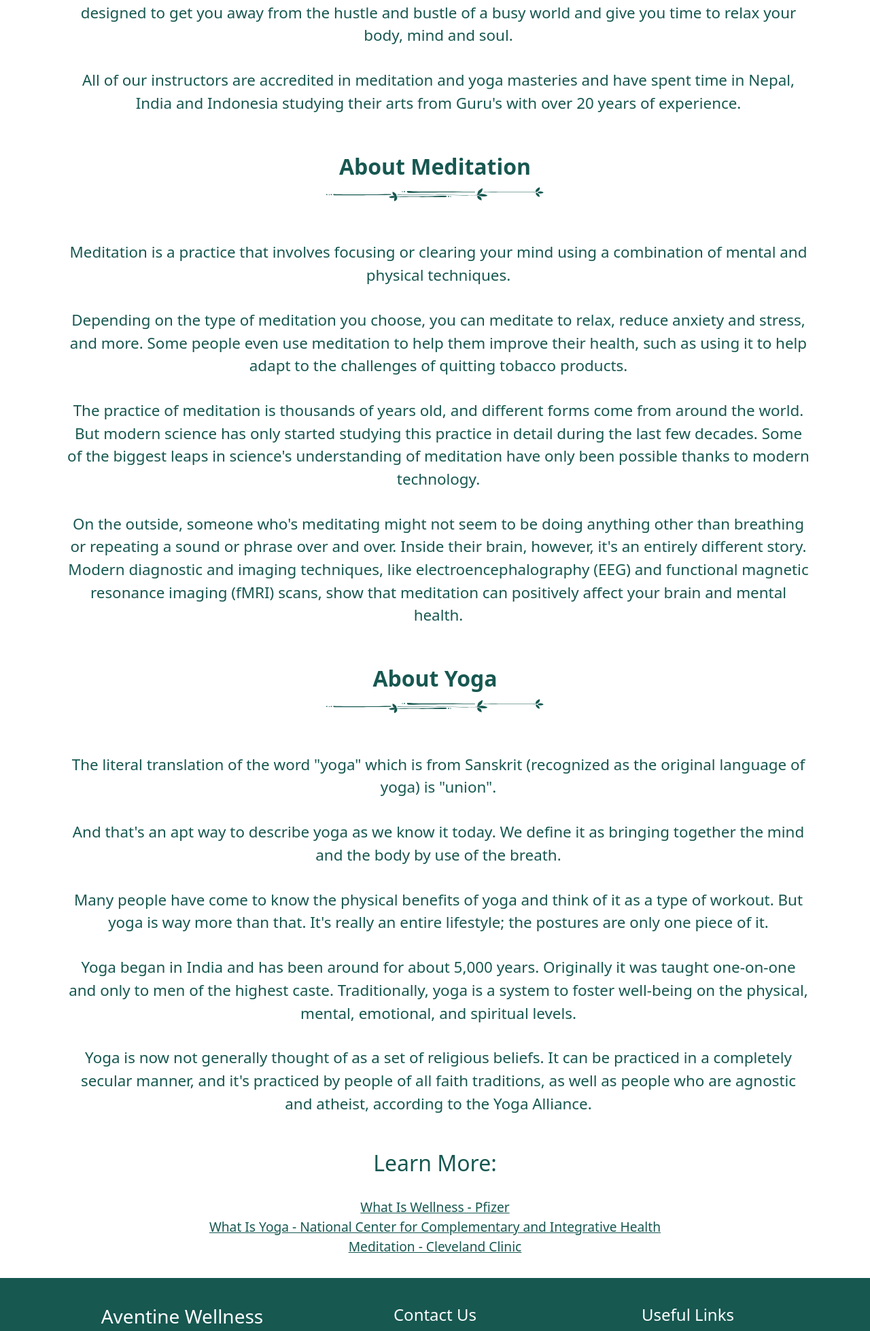
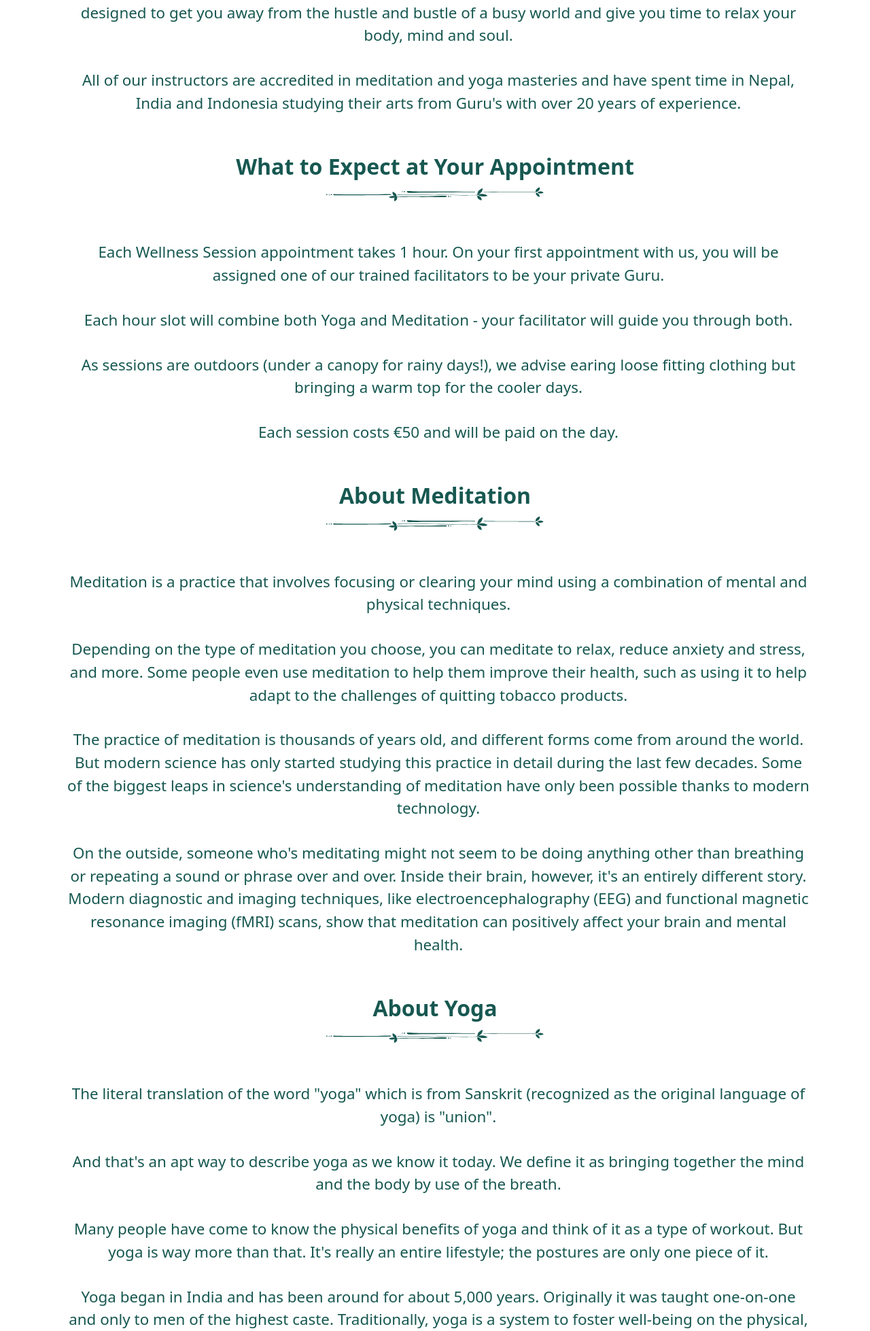
Before and after one commit to VictoriaT87/P4-Aventine-Wellness, a Django app: page /about in a window 1280 px wide. Shown: the part 778-2736 px from the top of the page at 68% size. Run offline with Django 3.2, Linux system fonts and the light colour scheme; some libraries are stand-ins or nearby versions.

Commit message:
Update About page text, add login required on views

```diff
--- a/booking/views.py
+++ b/booking/views.py
@@ -59,16 +59,20 @@ def daylist():
         day["date"] = today.strftime("%d-%m-%Y")
         day["day"] = weekday
         day["slot1_booked"] = (
-            Appointment.objects.filter(date=str(today)).filter(timeblock="9 AM").exists()
+            Appointment.objects.filter(date=str(today)).filter(
+                timeblock="9 AM").exists()
         )
         day["slot2_booked"] = (
-            Appointment.objects.filter(date=str(today)).filter(timeblock="11 AM").exists()
+            Appointment.objects.filter(date=str(today)).filter(
+                timeblock="11 AM").exists()
         )
         day["slot3_booked"] = (
-            Appointment.objects.filter(date=str(today)).filter(timeblock="1 PM").exists()
+            Appointment.objects.filter(date=str(today)).filter(
+                timeblock="1 PM").exists()
         )
         day["slot4_booked"] = (
-            Appointment.objects.filter(date=str(today)).filter(timeblock="3 PM").exists()
+            Appointment.objects.filter(date=str(today)).filter(
+                timeblock="3 PM").exists()
         )
         res.append(day)
     return res
@@ -79,10 +83,15 @@ def appointment(request):
     Show available appointments, generated by the daylist function
     """
     context = {"days": daylist()}
-    return render(request, "appointments/appointment.html", context)
+    if request.user.is_authenticated:
+        # Do something for authenticated users.
+        return render(request, "appointments/appointment.html", context)
+    else:
+        # Do something for anonymous users.
+        return HttpResponseRedirect('../accounts/login/')
 
 
-class AppointmentCreateView(CreateView):
+class AppointmentCreateView(LoginRequiredMixin, CreateView):
     """
     Create an Appointment
     """
@@ -97,7 +106,8 @@ class AppointmentCreateView(CreateView):
         }
 
     def get_form_kwargs(self, *args, **kwargs):
-        kwargs = super(AppointmentCreateView, self).get_form_kwargs(*args, **kwargs)
+        kwargs = super(AppointmentCreateView,
+                       self).get_form_kwargs(*args, **kwargs)
         kwargs['user'] = self.request.user
         return kwargs
 
@@ -106,7 +116,8 @@ class AppointmentCreateView(CreateView):
 
     def form_valid(self, form):
         form.instance.user = self.request.user
-        messages.success(self.request, "Your appointment was successfully booked!")
+        messages.success(
+            self.request, "Your appointment was successfully booked!")
         super().form_valid(form)
         return HttpResponseRedirect(self.get_success_url())
 
@@ -125,13 +136,24 @@ class AppointmentEditView(UpdateView):
         form = super().get_form()
         form.fields['date'].widget = DatePickerInput(options={
             "format": "DD/MM/YYYY",
-                    'minDate': (datetime.datetime.today() + datetime.timedelta(days=1)).strftime('%Y-%m-%d 00:00:00'),
-                    'maxDate': (datetime.datetime.today() + datetime.timedelta(days=7)).strftime('%Y-%m-%d 23:59:59'),
-                    "showTodayButton": True,
-                })
+            'minDate': (datetime.datetime.today() + datetime.timedelta(days=1)).strftime('%Y-%m-%d 00:00:00'),
+            'maxDate': (datetime.datetime.today() + datetime.timedelta(days=7)).strftime('%Y-%m-%d 23:59:59'),
+            "showTodayButton": True,
+        })
         form.fields['date'].disabled = False
         form.fields['timeblock'].disabled = False
         return form
+
+    def get_success_url(self):
+        return reverse("user-profile")
+
+    def form_valid(self, form):
+        form.instance.user = self.request.user
+        messages.success(
+            self.request, "Your appointment was successfully changed!")
+        super().form_valid(form)
+        return HttpResponseRedirect(self.get_success_url())
+
 
 
 class AppointmentDeleteView(DeleteView):
@@ -153,11 +175,18 @@ def user_profile(request):
     Show the User's profile - including user info and booked appointments.
     """
     user = request.user
-    appointments = Appointment.objects.filter(user=user).order_by('date', 'timeblock')
-    return render(request, 'user/user_profile.html', {
-        'user':user,
-        'appointments':appointments,
-    })
+
+    if request.user.is_authenticated:
+        # Do something for authenticated users.
+        appointments = Appointment.objects.filter(
+            user=user).order_by('date', 'timeblock')
+        return render(request, 'user/user_profile.html', {
+            'user': user,
+            'appointments': appointments,
+        })
+    else:
+        # Do something for anonymous users.
+        return HttpResponseRedirect('../accounts/login/')
 
 
 def user_update(request, id):
@@ -165,7 +194,8 @@ def user_update(request, id):
     Update the User's profile.
     """
     user = request.user
-    appointments = Appointment.objects.filter(user=user).order_by('date', 'timeblock')
+    appointments = Appointment.objects.filter(
+        user=user).order_by('date', 'timeblock')
     form = AccountForm()
     if request.method == 'POST':
         user = User.objects.get(id=id)
@@ -178,19 +208,20 @@ def user_update(request, id):
             messages.success(request, "Profile updated.")
 
             return render(request, 'user/user_profile.html', {
-                                'user':user,
-                                'appointments':appointments,
-                        })
+                'user': user,
+                'appointments': appointments,
+            })
         else:
             messages.warning(request, 'Failed to saved profile')
 
-    return render(request, 'user/user_update.html', {'form':form})
+    return render(request, 'user/user_update.html', {'form': form})
 
 
 class UserDeleteView(LoginRequiredMixin, View):
     """
     Deletes the currently signed-in user and all associated data.
     """
+
     def get(self, request, *args, **kwargs):
         form = UserDeleteForm()
         return render(request, 'user/user_delete.html', {'form': form})
--- a/static/css/style.css
+++ b/static/css/style.css
@@ -654,6 +654,12 @@ iframe {
     text-align: center;
 }
 
+.appointments-none a {
+    color: var(--color-default);
+    font-size: 1.2em;
+    text-decoration: underline;
+}
+
 .booked-appointments,
 .user-info {
     color: #175851;
--- a/templates/about.html
+++ b/templates/about.html
@@ -27,6 +27,20 @@
                 relax your body, mind and soul.</p>
             <p class="section-p">All of our instructors are accredited in meditation and yoga masteries and have spent
                 time in Nepal, India and Indonesia studying their arts from Guru's with over 20 years of experience.</p>
+        </div>
+
+        <div class="section-header">
+            <h2>What to Expect at Your Appointment</h2>
+            <img class="divider" src="{% static 'media/images/divider-yoga.svg' %}"
+                alt="floral section divider graphic">
+        </div>
+
+        <div class="about-text row gy-4">
+            <p class="section-p">Each Wellness Session appointment takes 1 hour. On your first appointment with us, you
+                will be assigned one of our trained facilitators to be your private Guru.</p>
+            <p class="section-p">Each hour slot will combine both Yoga and Meditation - your facilitator will guide you through both.</p>
+            <p class="section-p">As sessions are outdoors (under a canopy for rainy days!), we advise earing loose fitting clothing but bringing a warm top for the cooler days.</p>
+            <p class="section-p">Each session costs €50 and will be paid on the day.</p>
         </div>
 
         <div class="section-header">
--- a/templates/index.html
+++ b/templates/index.html
@@ -12,7 +12,7 @@
             <div class="row justify-content-center hero-content">
                 <div class="col-lg-6 hero-text">
                     <h2>Nourish your Body, Mind and Soul</h2>
-                    <p>A countryside wellness retreat. Open Monday to Saturday for workshops and classes.</p>
+                    <p>A countryside wellness retreat. Open 7 days a week for 1 on 1 private sessions.</p>
                     <p>Come and join us for a relaxing meditation session outdoors, in beautiful garden surroundings.
                     </p>
                 </div>
@@ -36,6 +36,7 @@
 
         <div class="row gy-4 wellness-card">
             <p class="section-p">Each Wellness session lasts 1 hour and combines both Meditation and Yoga.</p>
+            <p class="section-p">All sessions are 1 on 1 in a private setting, allowing for maximum relaxation.</p>
             <p class="section-p">Our sessions are guided by a trained meditation facilitator.</p>
 
             <div class="col-xl-6">
--- a/templates/user/user_profile.html
+++ b/templates/user/user_profile.html
@@ -50,6 +50,7 @@
 
         <div class="appointments-none rounded shadow p-4 m-5">
             <h1 class="p-2 ms-3">You don't have any saved appointments!</h1>
+            <a class="nav-link" href="{% url 'appointment' %}">Click here to book one.</a>
         </div>
     </div>
     {% endif %}
```
Also changed, not shown: booking/models.py (+0 -8 lines).
